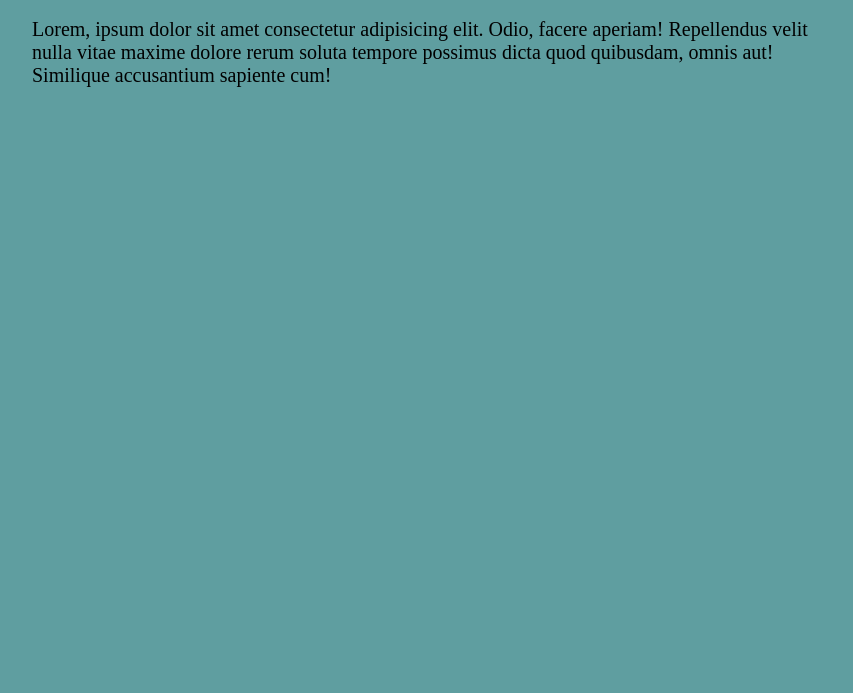
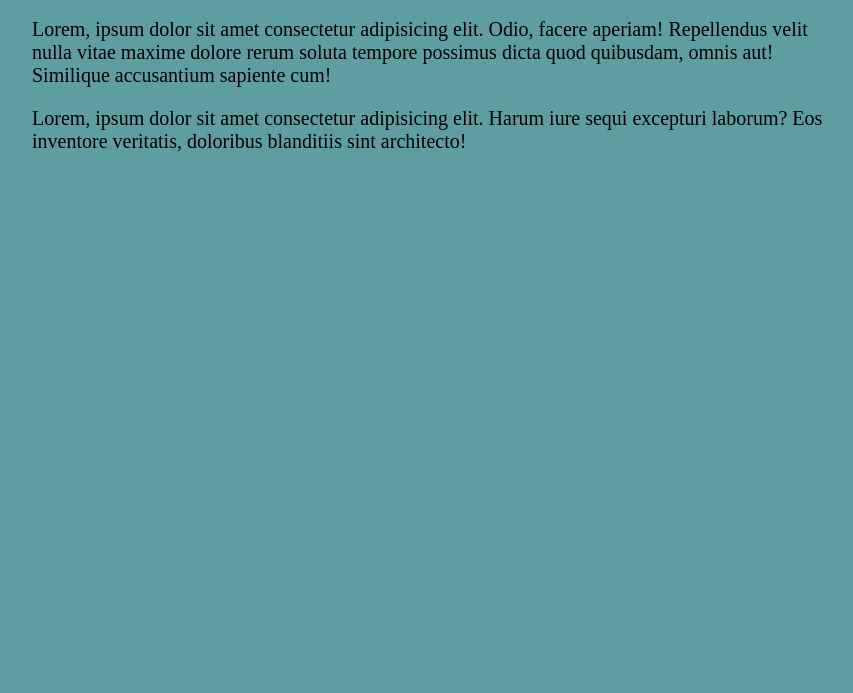
Before and after one commit to Kozanovic/site_git, a plain HTML site: page index.html in a window 1280 px wide. Shown: the part 107-800 px from the top of the page, without its empty margins (208-1061 px from the left). Drawn offline with Linux system fonts and the light colour scheme.

Commit message:
l ajout d un paraghraphe

```diff
--- a/index.html
+++ b/index.html
@@ -11,5 +11,8 @@
     <p>Lorem, ipsum dolor sit amet consectetur adipisicing elit.
          Odio, facere aperiam! Repellendus velit nulla vitae maxime dolore rerum soluta tempore possimus
           dicta quod quibusdam, omnis aut! Similique accusantium sapiente cum!</p>
+          <p>Lorem, ipsum dolor sit amet consectetur adipisicing elit.
+             Harum iure sequi excepturi laborum? Eos inventore veritatis,
+              doloribus blanditiis sint architecto!</p>
 </body>
 </html>
```
